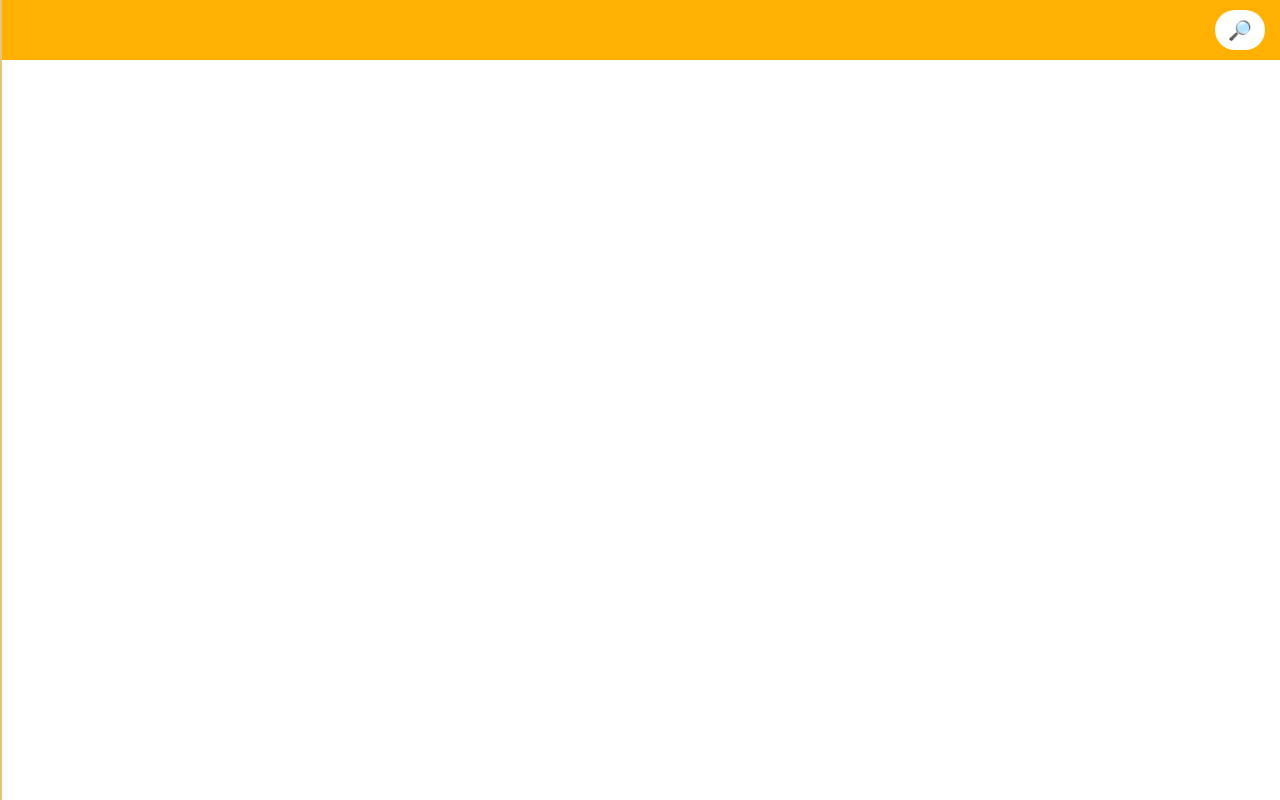
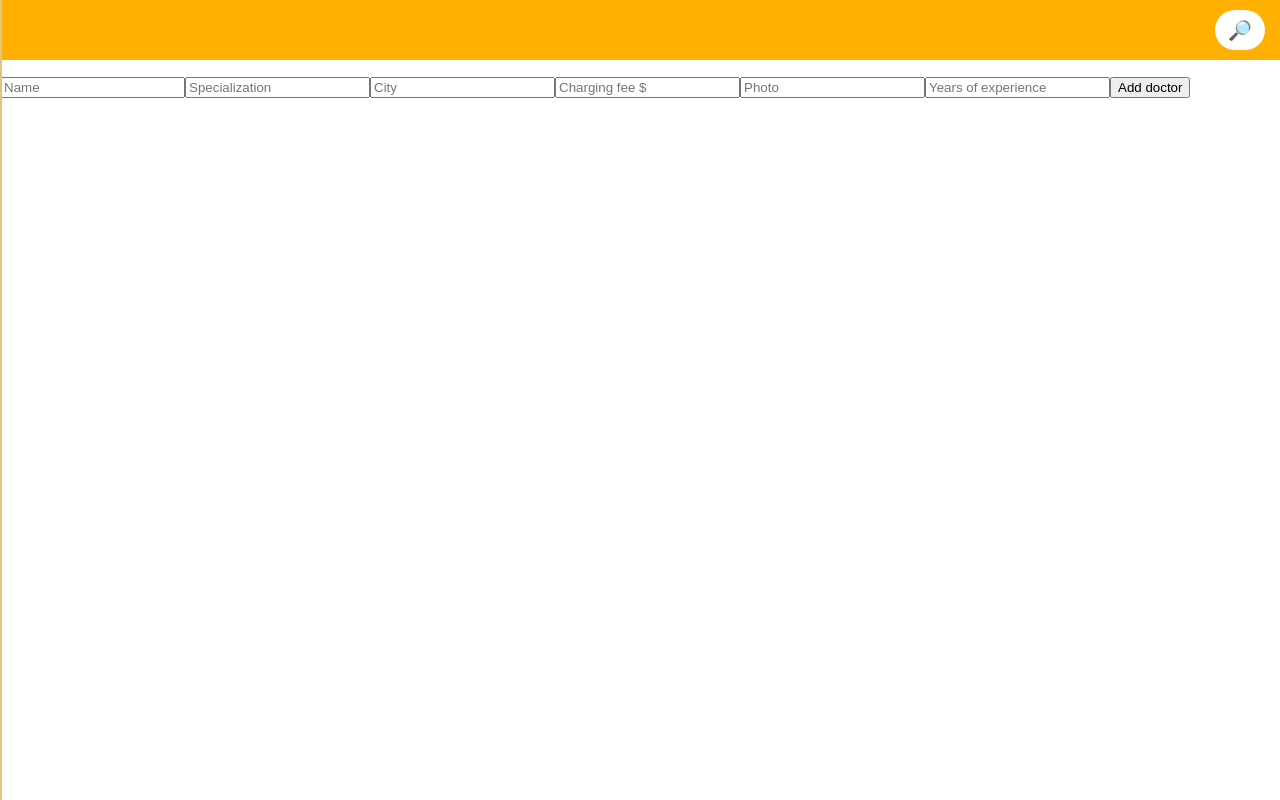
Before and after one commit to emmanuellmhango/book-an-appointment, a React (Create React App) app: page /add_doctor in a window 1280 px wide. Built offline with nearby package versions, Linux system fonts and the light colour scheme.

Commit message:
Create add doctor form and conecto to api via redux

```diff
--- a/src/App.js
+++ b/src/App.js
@@ -5,6 +5,7 @@ import Body from './components/Body';
 import Main from './components/Main';
 import SignIn from './components/SignIn';
 import SignUp from './components/SignUp';
+import AddDoctor from './components/AddDoctor';
 // import Footer from './components/Footer';
 
 function App() {
@@ -14,6 +15,7 @@ function App() {
       <Routes>
         <Route path="/" element={<Body />} />
         <Route path="/main" element={<Main />} />
+        <Route path="/add_doctor" element={<AddDoctor />} />
         <Route path="/signin" element={<SignIn />} />
         <Route path="/signup" element={<SignUp />} />
       </Routes>
--- a/src/components/AddDoctor.js
+++ b/src/components/AddDoctor.js
@@ -1,9 +1,51 @@
-import React from 'react'
+import React, { useState } from 'react';
+import { useDispatch } from 'react-redux'; //
+import { createDoctor } from '../redux/doctors';
+import '../styles/add-doctor.css';
 
 const AddDoctor = () => {
+  const [name, setName] = useState('');
+  const [specialization, setSpecialization] = useState('');
+  const [city, setCity] = useState('');
+  const [fee, setFee] = useState('');
+  const [photo, setPhoto] = useState('');
+  const [experience, setExperience] = useState('');
+  const [message, setMessage] = useState('');
+
+  const dispatch = useDispatch();
+
+  const handleSubmit = async () => {
+    try {
+      const response = await dispatch(createDoctor({
+        name,
+        specialization,
+        city,
+        fee,
+        photo,
+        experience,
+      }));
+      console.log('Added doctor successfully:', response);
+      console.log(response);
+      // Update message state with the success message from response
+      setMessage('Added doctor successfully' || '');
+    } catch (error) {
+      console.error('Add doctor failed:', error);
+      setMessage(error.message || '');
+    }
+  };
+
   return (
-    <div>AddDoctor</div>
-  )
-}
+    <div className="add-doctor-form">
+      <p>{message}</p>
+      <input className="name-doctor-input" type="text" placeholder="Name" value={name} onChange={(e) => setName(e.target.value)} />
+      <input className="specialization-input" type="text" placeholder="Specialization" value={specialization} onChange={(e) => setSpecialization(e.target.value)} />
+      <input className="city-input" type="text" placeholder="City" value={city} onChange={(e) => setCity(e.target.value)} />
+      <input className="fee-input" type="text" placeholder="Charging fee $" value={fee} onChange={(e) => setFee(e.target.value)} />
+      <input className="photo-input" type="text" placeholder="Photo" value={photo} onChange={(e) => setPhoto(e.target.value)} />
+      <input className="experience-input" type="text" placeholder="Years of experience" value={experience} onChange={(e) => setExperience(e.target.value)} />
+      <button className="button" type="button" onClick={handleSubmit}>Add doctor</button>
+    </div>
+  );
+};
 
-export default AddDoctor
+export default AddDoctor;
--- a/src/redux/doctors.js
+++ b/src/redux/doctors.js
@@ -1,6 +1,8 @@
 import { createAsyncThunk } from '@reduxjs/toolkit';
+import axios from 'axios';
 
 const GET = 'book-an-appointment/doctorsReducer/GET';
+const ADD = 'book-an-appointment/doctorsReducer/ADD';
 
 // Reducer
 const doctorsReducer = (state = [], action) => {
@@ -17,6 +19,17 @@ const doctorsReducer = (state = [], action) => {
       }));
       return allDoctors;
     }
+    case `${ADD}/fulfilled`: {
+      const newDoctor = {
+        name: action.payload.name,
+        photo: action.payload.photo,
+        specialization: action.payload.specialization,
+        city: action.payload.city,
+        fee: action.payload.fee,
+        experience: action.payload.experience,
+      };
+      return [...state, newDoctor];
+    }
     default: {
       return state;
     }
@@ -29,6 +42,11 @@ export const getDoctors = (payload) => ({
   payload,
 });
 
+export const addDoctor = (payload) => ({
+  type: ADD,
+  payload,
+});
+
 // API
 export const fetchDoctors = createAsyncThunk(GET, async () => {
   const response = await fetch('http://localhost:3000/api/v1/doctors');
@@ -36,4 +54,10 @@ export const fetchDoctors = createAsyncThunk(GET, async () => {
   return { data };
 });
 
+export const createDoctor = createAsyncThunk(ADD, async (doctorData) => {
+  const response = await axios.post('http://localhost:3000/api/v1/doctors', { doctor: doctorData });
+  // console.log(response.data);
+  return response.data;
+});
+
 export default doctorsReducer;
--- /dev/null
+++ b/src/styles/add-doctor.css
@@ -0,0 +1,3 @@
+.add-doctor-form {
+  padding-top: 60px;
+}
```
